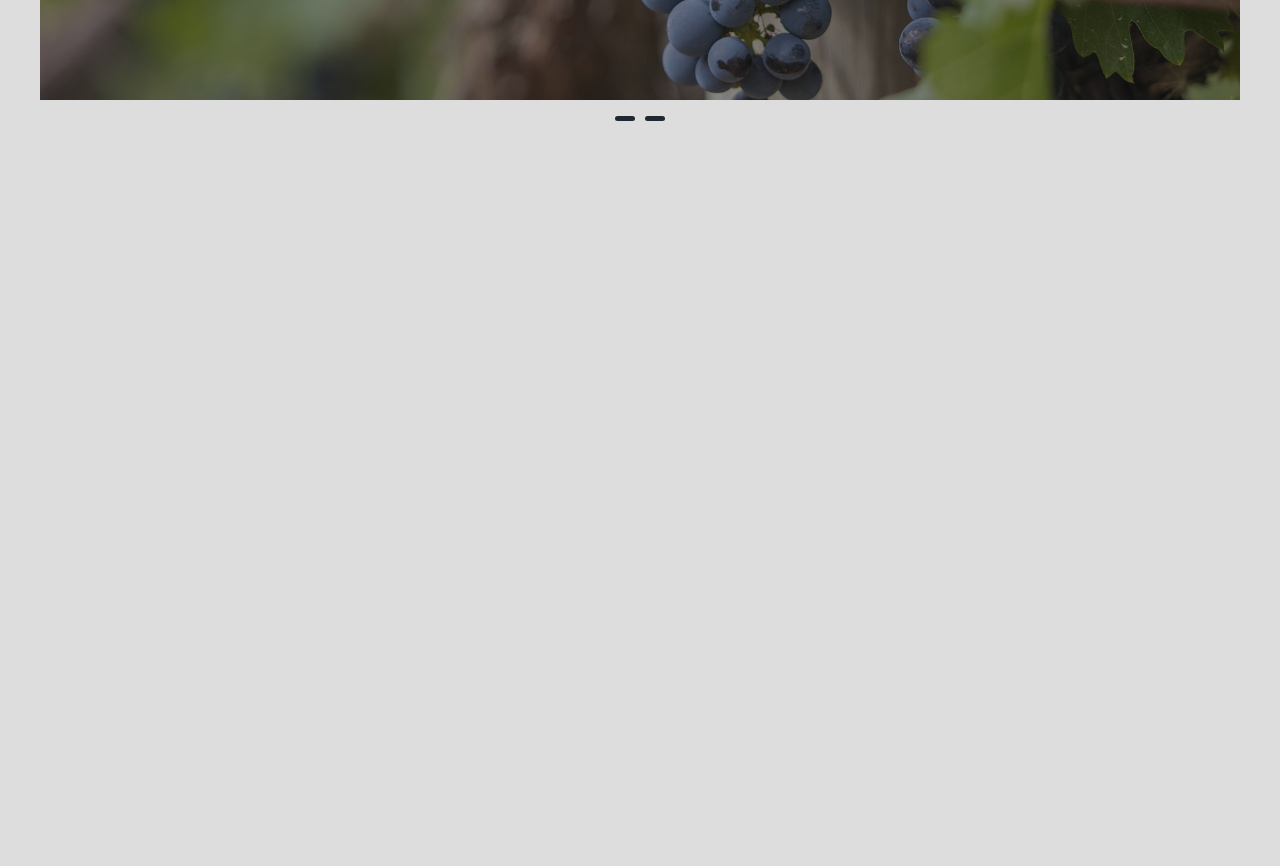
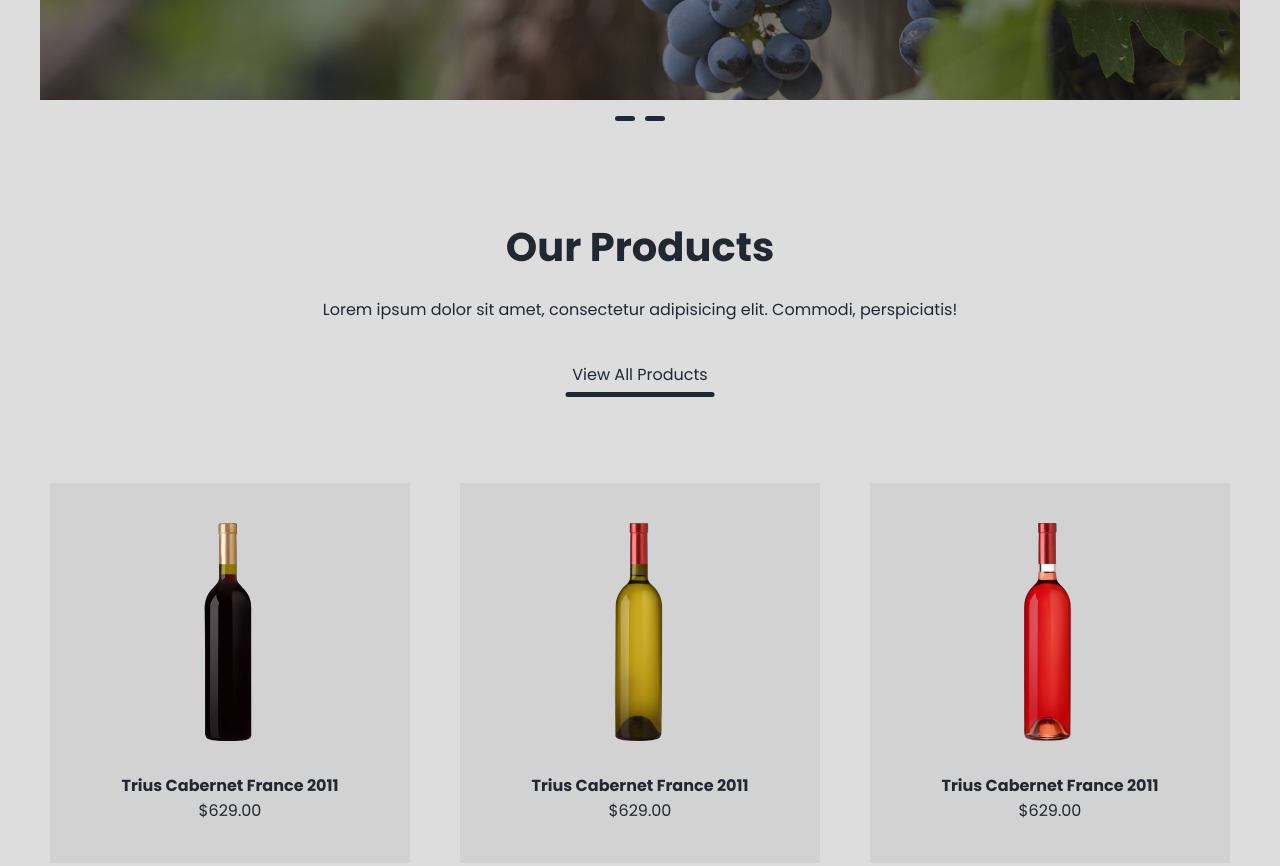
Before and after one commit to Antolek138/wine, a plain HTML site: page index.html in a window 1280 px wide. Shown: the part 540-1406 px from the top of the page. Before the commit the page ends 800 px from the top, so only its background shows below. Drawn offline with Linux system fonts and the light colour scheme.

Commit message:
created-section-products

```diff
--- a/index.html
+++ b/index.html
@@ -13,7 +13,8 @@
 
 <body>
 
-    <nav class="nav wrapper">
+    <nav class="nav">
+        <div class="wrapper">
             <p class="nav__logo">Bacchus' Corner</p>
             <div class="nav__menu">
                 <a href="#" class="nav__item">home</a>
@@ -26,6 +27,7 @@
                 <div class="nav__line"></div>
                 <div class="nav__line"></div>
                 <div class="nav__line"></div>
+            </div>
         </div>
     </nav>
 
@@ -49,6 +51,41 @@
         </div>
     </header>
 
+    <main class="main">
+        <section class="products padding-tb">
+            <div class="title padding-top">
+                <h1 class="products__title">Our Products</h1>
+                <p class="products__text">Lorem ipsum dolor sit amet, consectetur adipisicing elit. Commodi,
+                    perspiciatis!</p>
+                <a href="#" class="products__link">View All Products</a>
+            </div>
+            <div class="products__box">
+                <div class="products__wine">
+                    <img src="./img/wine_1.png.webp" alt="Wytrawne wino z 2011 roku">
+                    <div class="products__wine--bottom">
+                        <p class="products__wine--title">Trius Cabernet France 2011</p>
+                        <p class="products__wine--price">$629.00</p>
+                    </div>
+                </div>
+                <div class="products__wine">
+                    <img src="./img/wine_2.png.webp" alt="Wytrawne wino z 2011 roku">
+                    <div class="products__wine--bottom">
+                        <p class="products__wine--title">Trius Cabernet France 2011</p>
+                        <p class="products__wine--price">$629.00</p>
+                    </div>
+                </div>
+                <div class="products__wine">
+                    <img src="./img/wine_3.png.webp" alt="Wytrawne wino z 2011 roku">
+                    <div class="products__wine--bottom">
+                        <p class="products__wine--title">Trius Cabernet France 2011</p>
+                        <p class="products__wine--price">$629.00</p>
+                    </div>
+                </div>
+            </div>
+        </section>
+
+    </main>
+
     <script src="./js/script.js"></script>
 </body>
 
--- a/sass/_colors.scss
+++ b/sass/_colors.scss
@@ -3,3 +3,4 @@ $text-color: #222831;
 $bg-color: #dddddd;
 $bg-color-two: #bababa;
 $hero-color: rgb(31, 31, 31, 0.5);
+$wine-bg: #d2d2d2;
--- a/sass/_components.scss
+++ b/sass/_components.scss
@@ -1,3 +1,5 @@
+@use 'colors' as c;
+
 .wrapper {
 	max-width: 1200px;
 	width: 100%;
@@ -8,7 +10,44 @@
 	padding: 2em 0;
 }
 
-.header-text{
+.padding-top {
+	margin-top: 4em;
+}
+
+.header-text {
 	display: block;
 	font-weight: bold;
 }
+
+.title {
+	text-align: center;
+
+	h1 {
+		margin-bottom: 0.5em;
+	}
+
+	p {
+		font-size: 1.4rem;
+		padding: 0 1em 0.5em 1em;
+	}
+
+	a {
+		display: inline-block;
+		margin: 2em 0;
+		position: relative;
+		text-decoration: none;
+		color: c.$text-color;
+
+		&::after {
+			position: absolute;
+			content: '';
+			bottom: -10px;
+			left: 50%;
+			height: 5px;
+			width: 110%;
+			border-radius: 10px;
+			background-color: c.$text-color;
+			translate: -50% 0;
+		}
+	}
+}
--- a/sass/style.scss
+++ b/sass/style.scss
@@ -22,11 +22,19 @@ body {
 }
 
 .nav {
-	display: flex;
-	justify-content: space-between;
-	align-items: center;
-	padding: 0 1em;
-	height: 60px;
+	position: sticky;
+	top: 0;
+	left: 0;
+	background-color: c.$bg-color;
+	z-index: 101;
+
+	.wrapper {
+		display: flex;
+		justify-content: space-between;
+		align-items: center;
+		padding: 0 1em;
+		height: 60px;
+	}
 
 	&__logo {
 		font-size: 2.2rem;
@@ -153,6 +161,41 @@ body {
 	}
 }
 
+.products {
+	&__box {
+		display: flex;
+		justify-content: center;
+		align-items: center;
+		flex-direction: column;
+		gap: 50px;
+		margin-top: 4em;
+	}
+
+	&__wine {
+		display: flex;
+		justify-content: space-evenly;
+		align-items: center;
+		flex-direction: column;
+		padding: 0.5em 1em;
+		height: 280px;
+		width: 260px;
+		background-color: c.$wine-bg;
+
+		img {
+			width: 50%;
+			height: 50%;
+		}
+
+		&--title {
+			font-weight: bold;
+		}
+
+		&--bottom {
+			text-align: center;
+		}
+	}
+}
+
 @media (min-width: 768px) {
 	.nav {
 		&__logo {
@@ -167,6 +210,21 @@ body {
 
 		&__text {
 			font-size: 3.6rem;
+		}
+	}
+
+	.products {
+		&__box {
+			flex-direction: row;
+			flex-wrap: wrap;
+		}
+
+		&__title{
+			font-size: 3rem;
+		}
+
+		&__text{
+			font-size: 1.6rem !important;
 		}
 	}
 }
@@ -220,6 +278,26 @@ body {
 	.header {
 		width: 98%;
 	}
+
+	.products {
+		&__wine{
+			height: 380px;
+			width: 360px;
+
+			img {
+				width: 60%;
+				height: 60%;
+			}
+		}
+
+		&__title {
+			font-size: 4rem;
+		}
+
+		&__text {
+			font-size: 2.4rem;
+		}
+	}
 }
 
 @media (min-width: 1200px) {
```
Also changed, not shown: css/style.css, img/wine_1.png.webp (added), img/wine_2.png.webp (added), img/wine_3.png.webp (added), 1 other file. Lines whose indentation alone changed are shown as unchanged.
